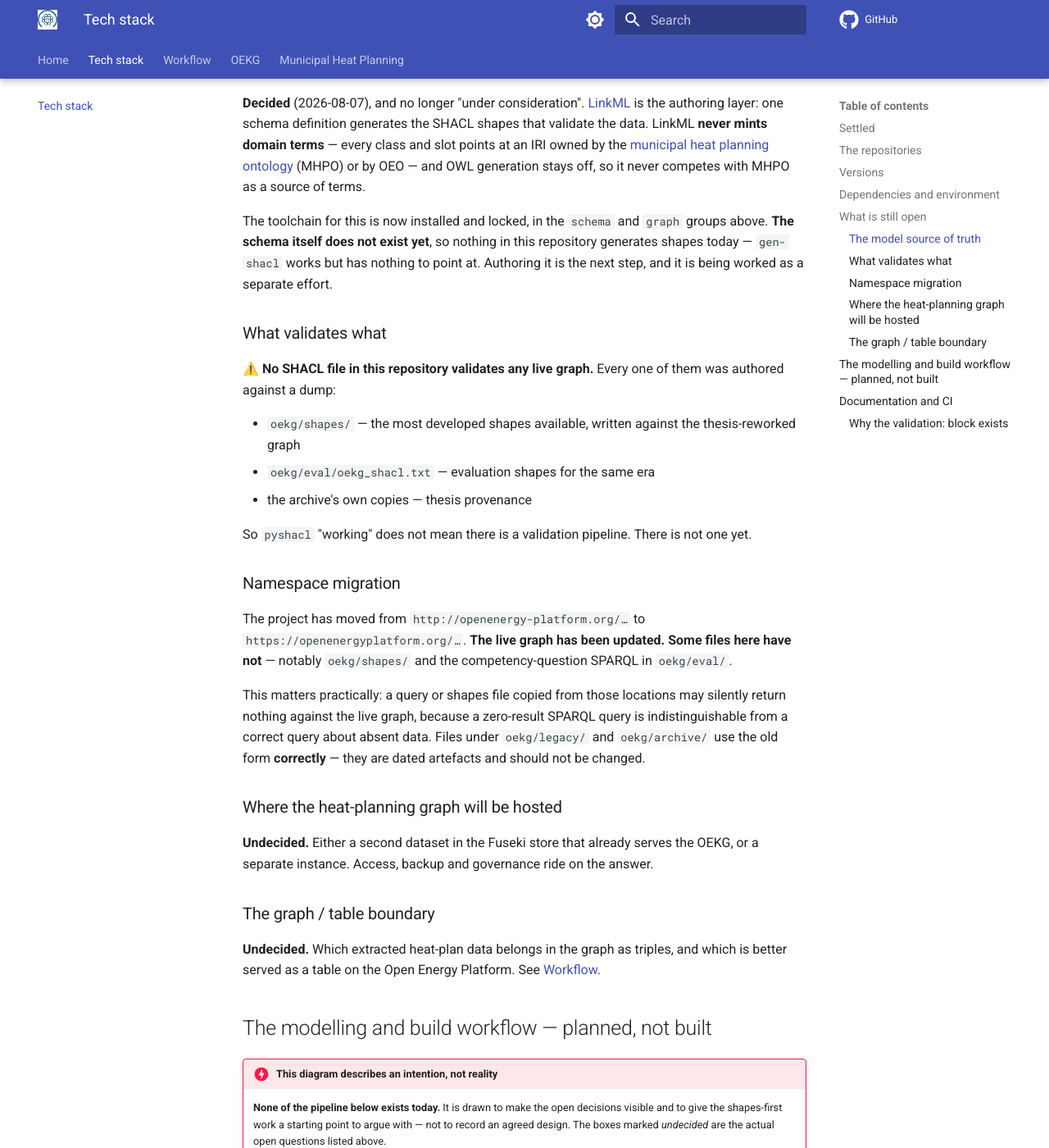
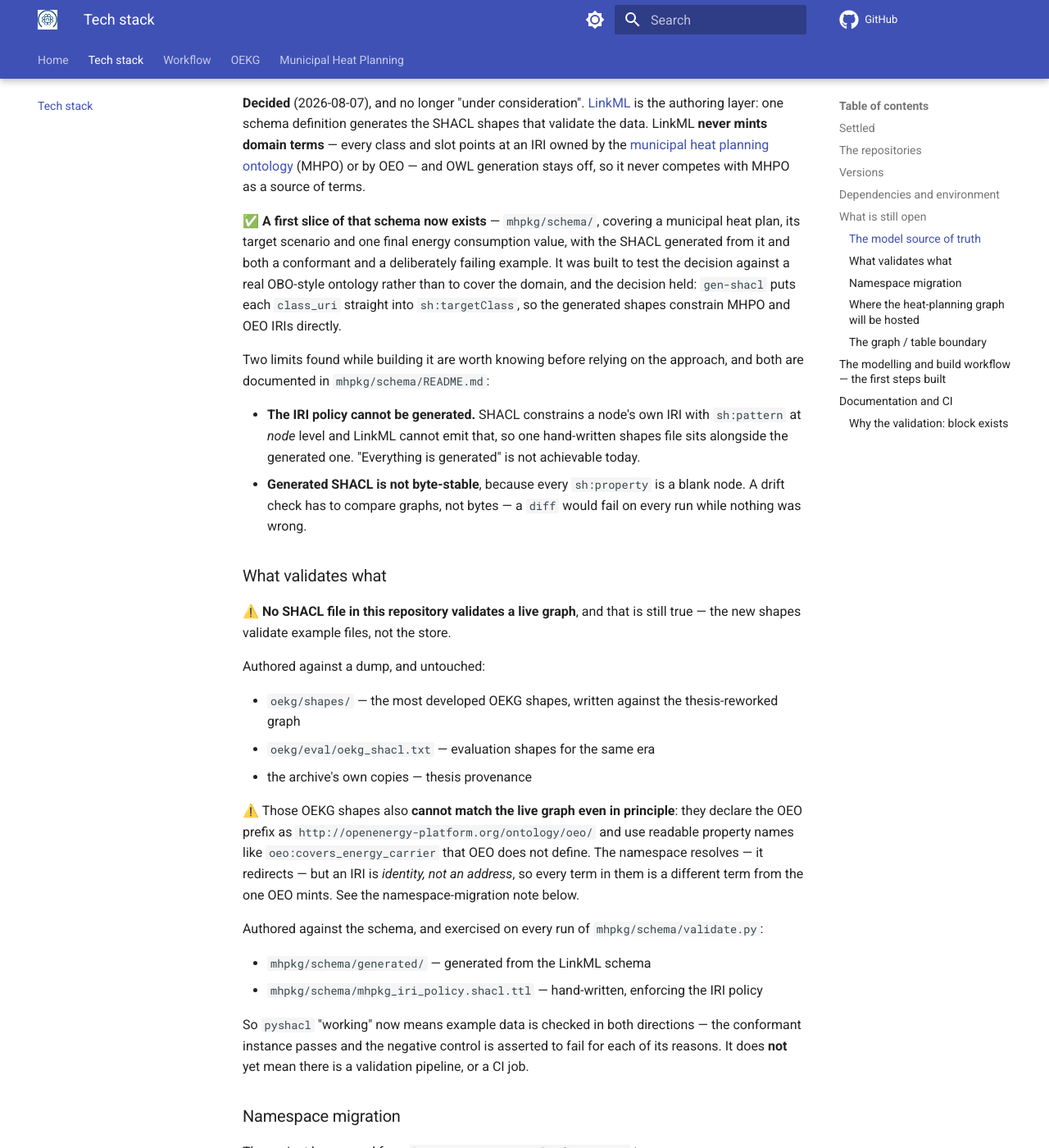
Before and after one commit to OpenEnergyPlatform/oekg, an MkDocs documentation site: the page built from docs/tech-stack.md, in a window 1280 px wide and 1400 px high, scrolled down 3084 px. Shown: the whole window at 82% size. Built offline with MkDocs 1.6.1 and Material for MkDocs 9.7.7, drawn with Linux system fonts in a browser that asks for light colours; comment, search, counter and statistics services are not loaded; some of the changed text lies outside the part shown.

Commit message:
Correct the docs this slice falsified #55
Four files said things that stopped being true when mhpkg/schema/ landed.
The rule applied is the one MH-04 used: fix what your own change
falsified, and leave the rest to the ticket that owns it.

docs/mhpkg/index.md said "SHACL shapes: none yet" and described the model
as one Termboard draft. It also carried the provisional-name warning
telling readers not to bake `mhpkg` into IRIs or namespace prefixes —
which the committed schema now does, so a reader following the published
docs would have refused the namespace the code depends on. That is the
worst of these: not stale, but contradicted by shipped code.

docs/tech-stack.md said the schema does not exist yet and that gen-shacl
"has nothing to point at", and its workflow diagram still marked the model
source of truth UNDECIDED. The diagram now distinguishes what is built
from what is not, and records the two limits that constrain the
generated-artifacts question: the IRI policy cannot be generated, and
generated SHACL is not byte-stable so a drift check must compare graphs.

Its "what validates what" section needed care rather than deletion. "No
SHACL file here validates a live graph" is still true — the new shapes
validate example files, not the store — so it is kept and sharpened,
split into what was authored against a dump and what is now exercised on
every validate.py run. Added while checking: the old OEKG shapes cannot
match the live graph even in principle, because they use a hyphenated
http OEO namespace and property names OEO does not define. That namespace
redirects, but an IRI is identity rather than an address.

mhpkg/README.md claimed only one directory exists, and listed the model
source of truth and the Fuseki dataset as open questions. Both are now
decided; the internal layout is still open and stays listed.

CONTRIBUTING.md trap 4 carried the same superseded provisional-name
warning. The map had assigned that edit elsewhere, but leaving one of
three copies of a contradicted warning is worse than fixing all three,
and this change is what contradicts it. Rewritten in the style trap 5
already uses for a corrected claim, so anyone who read the old text sees
what changed.

Not touched: the graph/table boundary, still genuinely undecided, and the
absence of a SHACL CI job, which remains true.

Co-Authored-By: Claude Opus 5 (1M context) <noreply@anthropic.com>

````diff
--- a/docs/tech-stack.md
+++ b/docs/tech-stack.md
@@ -117,21 +117,47 @@ authoring layer: one schema definition generates the SHACL shapes that validate
 (MHPO) or by OEO — and OWL generation stays off, so it never competes with MHPO as a source of
 terms.
 
-The toolchain for this is now installed and locked, in the `schema` and `graph` groups above.
-**The schema itself does not exist yet**, so nothing in this repository generates shapes today —
-`gen-shacl` works but has nothing to point at. Authoring it is the next step, and it is being
-worked as a separate effort.
+✅ **A first slice of that schema now exists** — `mhpkg/schema/`, covering a municipal heat plan, its
+target scenario and one final energy consumption value, with the SHACL generated from it and both a
+conformant and a deliberately failing example. It was built to test the decision against a real
+OBO-style ontology rather than to cover the domain, and the decision held: `gen-shacl` puts each
+`class_uri` straight into `sh:targetClass`, so the generated shapes constrain MHPO and OEO IRIs
+directly.
+
+Two limits found while building it are worth knowing before relying on the approach, and both are
+documented in `mhpkg/schema/README.md`:
+
+- **The IRI policy cannot be generated.** SHACL constrains a node's own IRI with `sh:pattern` at
+  *node* level and LinkML cannot emit that, so one hand-written shapes file sits alongside the
+  generated one. "Everything is generated" is not achievable today.
+- **Generated SHACL is not byte-stable**, because every `sh:property` is a blank node. A drift check
+  has to compare graphs, not bytes — a `diff` would fail on every run while nothing was wrong.
 
 ### What validates what
 
-⚠️ **No SHACL file in this repository validates any live graph.** Every one of them was authored
-against a dump:
+⚠️ **No SHACL file in this repository validates a live graph**, and that is still true — the new
+shapes validate example files, not the store.
 
-- `oekg/shapes/` — the most developed shapes available, written against the thesis-reworked graph
+Authored against a dump, and untouched:
+
+- `oekg/shapes/` — the most developed OEKG shapes, written against the thesis-reworked graph
 - `oekg/eval/oekg_shacl.txt` — evaluation shapes for the same era
 - the archive's own copies — thesis provenance
 
-So `pyshacl` "working" does not mean there is a validation pipeline. There is not one yet.
+⚠️ Those OEKG shapes also **cannot match the live graph even in principle**: they declare the OEO
+prefix as `http://openenergy-platform.org/ontology/oeo/` and use readable property names like
+`oeo:covers_energy_carrier` that OEO does not define. The namespace resolves — it redirects — but an
+IRI is *identity, not an address*, so every term in them is a different term from the one OEO mints.
+See the namespace-migration note below.
+
+Authored against the schema, and exercised on every run of `mhpkg/schema/validate.py`:
+
+- `mhpkg/schema/generated/` — generated from the LinkML schema
+- `mhpkg/schema/mhpkg_iri_policy.shacl.ttl` — hand-written, enforcing the IRI policy
+
+So `pyshacl` "working" now means example data is checked in both directions — the conformant
+instance passes and the negative control is asserted to fail for each of its reasons. It does **not**
+yet mean there is a validation pipeline, or a CI job.
 
 ### Namespace migration
 
@@ -154,22 +180,24 @@ separate instance. Access, backup and governance ride on the answer.
 **Undecided.** Which extracted heat-plan data belongs in the graph as triples, and which is better
 served as a table on the Open Energy Platform. See [Workflow](workflow.md#not-everything-belongs-in-a-graph).
 
-## The modelling and build workflow — planned, not built
+## The modelling and build workflow — the first steps built
 
-!!! danger "This diagram describes an intention, not reality"
+!!! warning "The left of this diagram is real; the right is still intention"
 
-    **None of the pipeline below exists today.** It is drawn to make the open decisions visible and
-    to give the shapes-first work a starting point to argue with — not to record an agreed design.
-    The boxes marked *undecided* are the actual open questions listed above.
+    **The authoring end now exists** — a LinkML schema, the SHACL generated from it, and validation
+    of example data in both directions. Solid boxes below are built and exercised.
 
-    Do not treat this as the agreed pipeline. When a decision is made, the marker in this diagram
-    should be replaced by the answer.
+    **Nothing has been loaded into a triple store yet**, and there is no CI job. Dashed boxes are
+    not built. The boxes still marked *undecided* are the open questions listed above.
+
+    When a decision is made, the marker here should be replaced by the answer rather than left to
+    rot.
 
 ```mermaid
 flowchart LR
-    SRC["Model source of truth<br/>SHACL-first or LinkML<br/>UNDECIDED"]
+    SRC["Model source of truth<br/>LinkML — DECIDED"]
     GEN["Generated artifacts<br/>what exactly: UNDECIDED"]
-    SHAPES["SHACL shapes"]
+    SHAPES["SHACL shapes<br/>generated + hand-written IRI policy"]
     DATA["Graph data"]
     VAL["Validation<br/>pyshacl"]
     LOAD["Load into Fuseki"]
@@ -180,11 +208,18 @@ flowchart LR
     DATA --> VAL
     VAL -- passes --> LOAD
     VAL -- fails --> SRC
+
+    classDef built stroke-width:2px
+    classDef todo stroke-dasharray: 5 5
+    class SRC,SHAPES,VAL built
+    class GEN,DATA,LOAD todo
 ```
 
 The shape of it is not controversial — author a model, generate from it, validate data against it,
-load what passes. What is undecided is **what the leftmost box actually is**, and that determines
-everything downstream.
+load what passes. **The leftmost box is now answered**: LinkML authors the model, MHPO owns the
+terms. What remains open is *which* generated artifacts are authoritative and how they are published
+— and one finding from building the schema constrains that answer already, because the IRI policy
+has to be hand-written, so the contract cannot simply say "everything is generated".
 
 ## Documentation and CI
 
````
Also changed, not shown: CONTRIBUTING.md (+5 -2 lines), docs/mhpkg/index.md (+40 -15 lines), mhpkg/README.md (+38 -21 lines).
